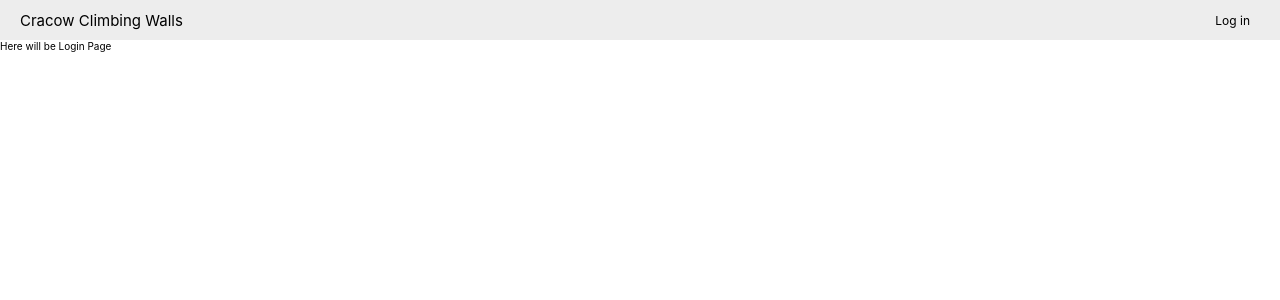
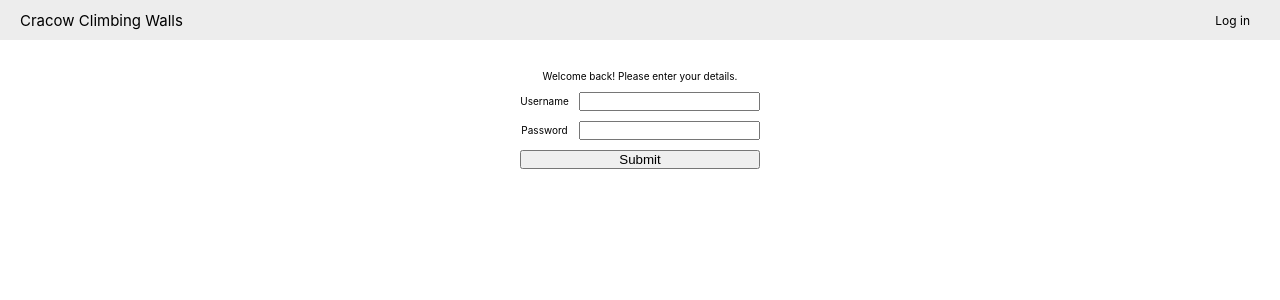
Before and after one commit to aniawojcik002/ClimbingWallsMap, a React (Create React App) app: page /login in a window 1280 px wide. Shown: the top 300 px of the page. Built offline with nearby package versions, Linux system fonts and the light colour scheme.

Commit message:
feat: :sparkles: Add login layout in login page
Added basic layout: login window on login page

```diff
--- a/src/Login.jsx
+++ b/src/Login.jsx
@@ -1,9 +1,38 @@
-import React from 'react'
+import React from "react";
+
+import styles from "./Login.module.css";
 
 const Login = () => {
   return (
-    <div>Here will be Login Page</div>
-  )
-}
+    <div className={styles.mainWrapper}>
+      <div>
+        <p>Welcome back! Please enter your details.</p>
+        <div className={styles.loginWrapper}>
+          <div className={styles.labelWrapper}>
+            <label for="username">Username</label>
+            <label for="pass">Password</label>
+          </div>
+          <div className={styles.inputWrapper}>
+            <input
+              type="text"
+              id="username"
+              name="username"
+              className={styles.username}
+            ></input>
+            <input
+              type="password"
+              id="pass"
+              name="password"
+              className={styles.password}
+            ></input>
+          </div>
+        </div>
+        <div>
+          <button type="submit">Submit</button>
+        </div>
+      </div>
+    </div>
+  );
+};
 
-export default Login
+export default Login;
--- a/src/Login.module.css
+++ b/src/Login.module.css
@@ -0,0 +1,36 @@
+.mainWrapper {
+  display: flex;
+  flex-direction: column;
+  /* justify-content: center; */
+  align-items: center;
+  padding: 3rem;
+  text-align: center;
+  /* width: 30rem; */
+}
+.mainWrapper p {
+  /* display:block; */
+  /* margin: 0 auto; */
+}
+.loginWrapper {
+  display: flex;
+  /* flex-direction: row; */
+  justify-content: center;
+  align-items: center;
+  gap: 1rem;
+  padding-top: 1rem;
+}
+
+.labelWrapper, .inputWrapper {
+  display: flex;
+  flex-direction: column;
+  line-height: 1.9rem;
+  gap: 1rem;
+  /* justify-content: space-between; */
+  /* align-items: space-between; */
+  /* padding-right: .5rem; */
+}
+button {
+  margin-top: 1rem;
+  /* padding-right: 1rem; */
+  width: 100%;
+}
```
